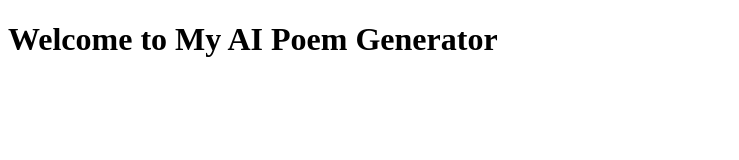
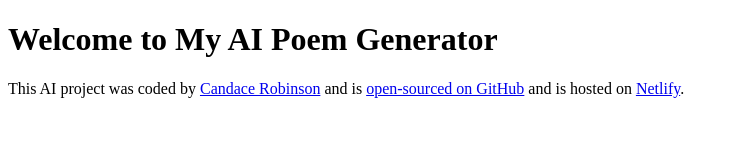
Before and after one commit to c-robinson23/ai-poem-generator, a plain HTML site: page index.html in a window 1280 px wide. Shown: the whole page, without its empty margins (0-739 px from the left). Drawn offline with Linux system fonts and the light colour scheme.

Commit message:
added a footer
linked repository and hosting site

```diff
--- a/index.html
+++ b/index.html
@@ -8,6 +8,24 @@
   </head>
   <body>
     <h1>Welcome to My AI Poem Generator</h1>
+    <footer>
+      This AI project was coded by
+      <a href="https://github.com/c-robinson23/" target="_blank"
+        >Candace Robinson</a
+      >
+      and is
+      <a
+        href="https://github.com/c-robinson23/ai-poem-generator"
+        target="_blank"
+        >open-sourced on GitHub</a
+      >
+      and is hosted on
+      <a
+        href="https://fascinating-bienenstitch-481463.netlify.app/"
+        target="_blank"
+        >Netlify</a
+      >.
+    </footer>
     <script src="src/index.js"></script>
   </body>
 </html>
```
